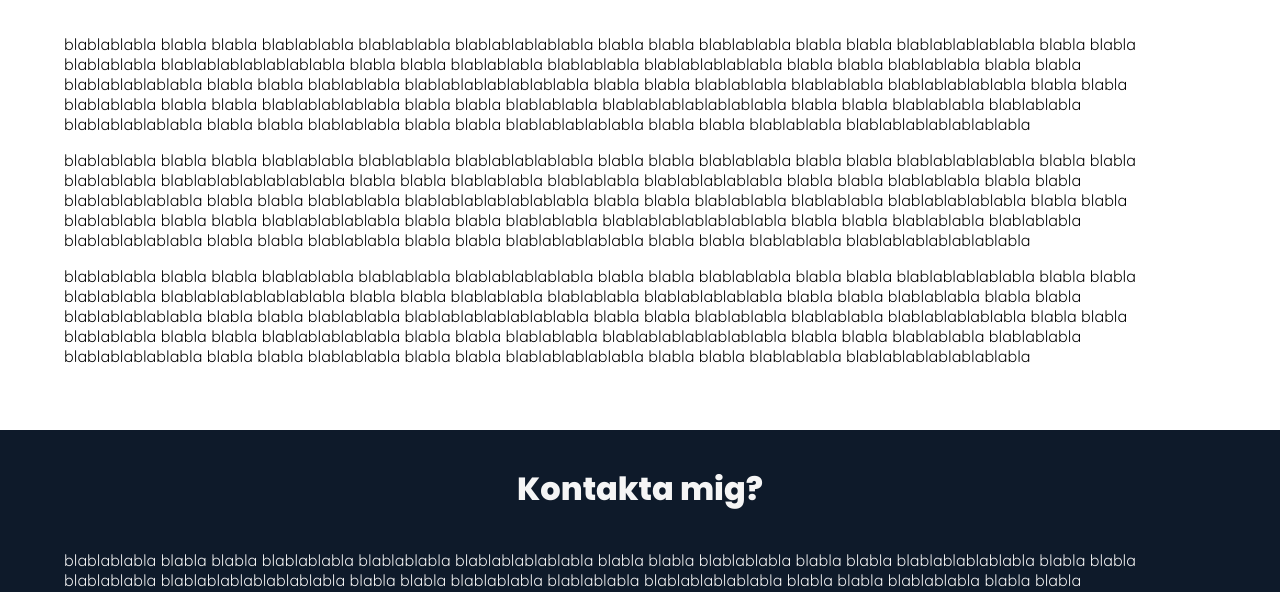
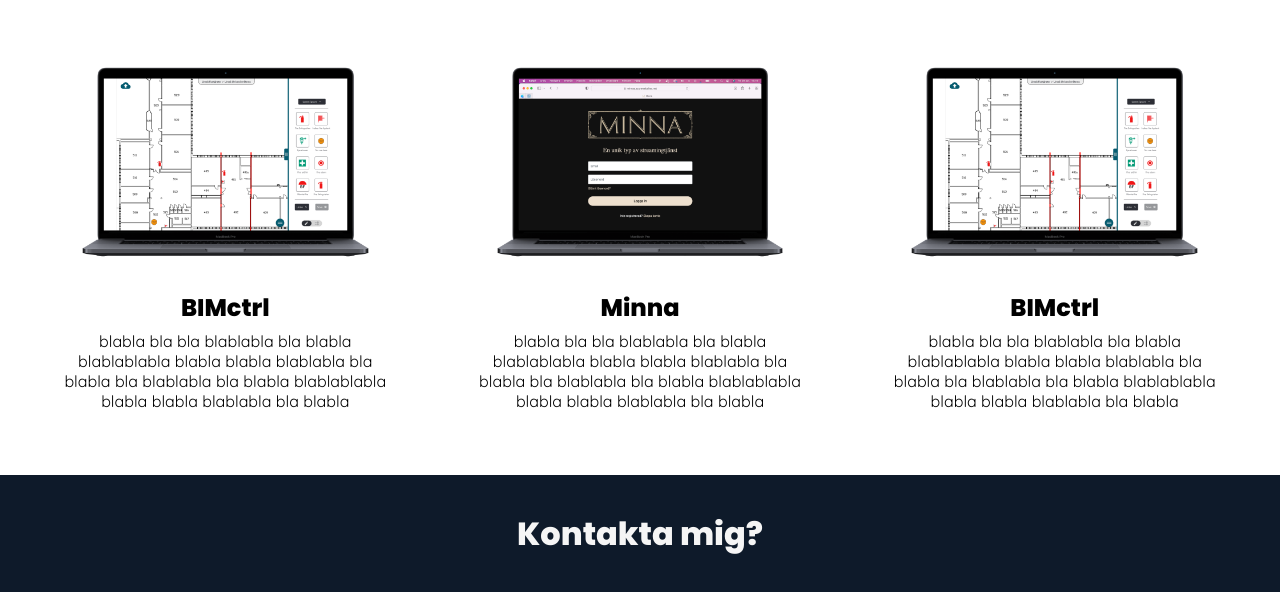
Before and after one commit to lukasnordangard/Portfolio, a plain HTML site: page index.html in a window 1280 px wide. Shown: the part 690-1282 px from the top of the page. Drawn offline with Linux system fonts and the light colour scheme.

Commit message:
Updated project section

```diff
--- a/index.html
+++ b/index.html
@@ -48,9 +48,35 @@
                 <h1>Projekt</h1>
             </div>
 
-            <p>blablablabla blabla blabla blablablabla blablablabla blablablablablabla blabla blabla blablablabla blabla blabla blablablablablabla blabla blabla blablablabla blablablablablablablabla blabla blabla blablablabla blablablabla blablablablablabla blabla blabla blablablabla blabla blabla blablablablablabla blabla blabla blablablabla blablablablablablablabla blabla blabla blablablabla blablablabla blablablablablabla blabla blabla blablablabla blabla blabla blablablablablabla blabla blabla blablablabla blablablablablablablabla blabla blabla blablablabla blablablabla blablablablablabla blabla blabla blablablabla blabla blabla blablablablablabla blabla blabla blablablabla blablablablablablablabla</p>
-            <p>blablablabla blabla blabla blablablabla blablablabla blablablablablabla blabla blabla blablablabla blabla blabla blablablablablabla blabla blabla blablablabla blablablablablablablabla blabla blabla blablablabla blablablabla blablablablablabla blabla blabla blablablabla blabla blabla blablablablablabla blabla blabla blablablabla blablablablablablablabla blabla blabla blablablabla blablablabla blablablablablabla blabla blabla blablablabla blabla blabla blablablablablabla blabla blabla blablablabla blablablablablablablabla blabla blabla blablablabla blablablabla blablablablablabla blabla blabla blablablabla blabla blabla blablablablablabla blabla blabla blablablabla blablablablablablablabla</p>
-            <p>blablablabla blabla blabla blablablabla blablablabla blablablablablabla blabla blabla blablablabla blabla blabla blablablablablabla blabla blabla blablablabla blablablablablablablabla blabla blabla blablablabla blablablabla blablablablablabla blabla blabla blablablabla blabla blabla blablablablablabla blabla blabla blablablabla blablablablablablablabla blabla blabla blablablabla blablablabla blablablablablabla blabla blabla blablablabla blabla blabla blablablablablabla blabla blabla blablablabla blablablablablablablabla blabla blabla blablablabla blablablabla blablablablablabla blabla blabla blablablabla blabla blabla blablablablablabla blabla blabla blablablabla blablablablablablablabla</p>
+            <div class="media-scroller">
+                <div class="media-element">
+                    <img src="imgs/BIMctrl.png" alt="">
+                    <h2 class="media-element-title">BIMctrl</h2>
+                    <p class="media-element-text">blabla bla bla blablabla bla blabla blablablabla blabla blabla blablabla bla blabla bla blablabla bla blabla blablablabla blabla blabla blablabla bla blabla</p>
+                </div>
+                <div class="media-element">
+                    <img src="imgs/minna.png" alt="">
+                    <h2 class="media-element-title">Minna</h2>
+                    <p class="media-element-text">blabla bla bla blablabla bla blabla blablablabla blabla blabla blablabla bla blabla bla blablabla bla blabla blablablabla blabla blabla blablabla bla blabla</p>
+                </div>
+                <div class="media-element">
+                    <img src="imgs/BIMctrl.png" alt="">
+                    <h2 class="media-element-title">BIMctrl</h2>
+                    <p class="media-element-text">blabla bla bla blablabla bla blabla blablablabla blabla blabla blablabla bla blabla bla blablabla bla blabla blablablabla blabla blabla blablabla bla blabla</p>
+                </div>
+            </div>
+
+            <!--
+            <div class="media-element-container">
+                <a href="">
+                    <div class="media-movie-element">
+                        <img class="media-movie-element-img" src="imgs/lukas.png" alt="">
+                        <h3 class="media-element-title">Lukas</h3>
+                        <p class="media-element-text">lite text</p>
+                    </div>
+                </a>
+            </div>
+            -->
 
         </div>
 
--- a/styles.css
+++ b/styles.css
@@ -179,9 +179,52 @@ p {
     display: flex;
     justify-content: center;
     margin-top: 2%;
+    margin-bottom: 2%;
 }
 
-/*=============== Kontakt ===============*/
+.media-scroller {
+    --_spacer: var(--size-3);
+    display: grid;
+    gap: var(--_spacer);
+    grid-auto-flow: column;
+    grid-auto-columns: 33%;
+
+    padding: 0 var(--_spacer) var(--_spacer);
+
+    grid-template-columns: repeat(3, 1fr); /* Skapa 4 kolumner med lika stor bredd */
+    grid-gap: 8%; /* Mellanrum mellan elementen */
+    margin-bottom: 5%;
+  }
+
+  .media-element {
+    display: grid;
+    grid-template-rows: min-content;
+    gap: var(--_spacer);
+    box-shadow: var(--shadow-2);
+  }
+
+  .media-element > img {
+    inline-size: 100%;
+    aspect-ratio: 4 / 3;
+    object-fit: cover;
+  }
+
+  .media-element-title {
+    display: flex;
+    justify-content: center;
+    text-align: center;
+    margin: 0;
+    margin-top: 2%;
+  }
+
+  .media-element-text {
+    display: flex;
+    text-align: center;
+    margin: 0;
+    margin-top: 2%;
+  }
+
+  /*=============== Kontakt ===============*/
 
 .contact {
     background-color: #0E1A2A;
```
Also changed, not shown: imgs/BIMctrl.png (added), imgs/minna.png (added), 1 other file.
